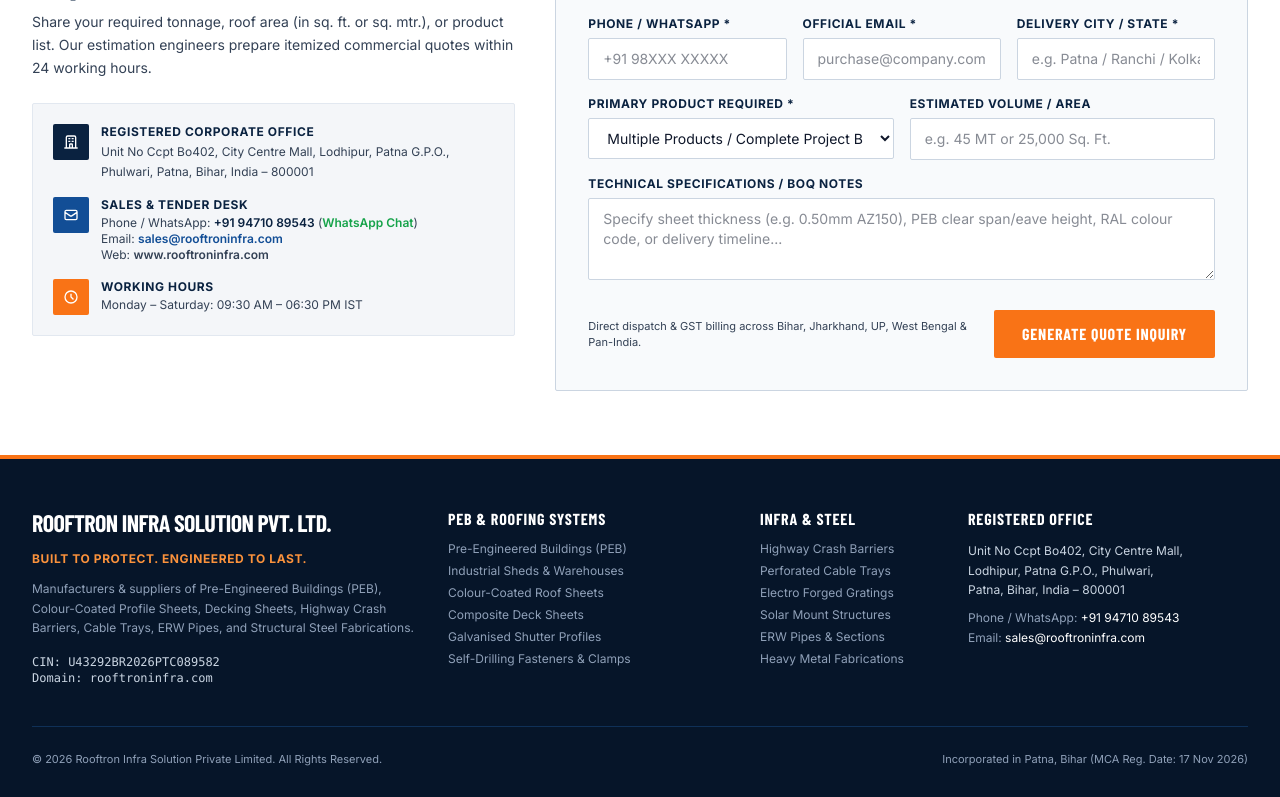
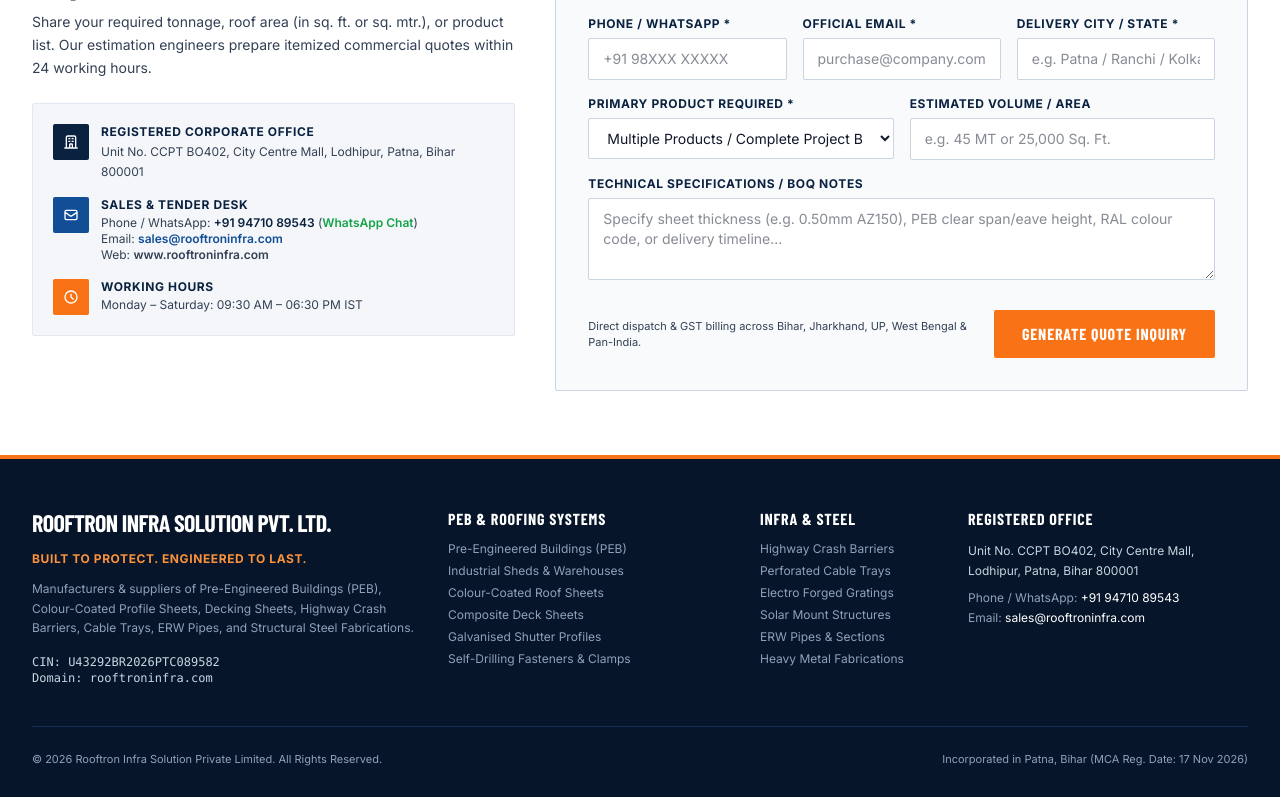
Before and after one commit to nngandhi96/RooftronInfra, a Next.js app: page / in a window 1280 px wide. Shown: the part 3801-4598 px from the top of the page. Built offline with nearby package versions, Linux system fonts and the light colour scheme; a web font is replaced by a local one.

Commit message:
chore: update registered corporate office address format

```diff
--- a/src/app/layout.tsx
+++ b/src/app/layout.tsx
@@ -73,7 +73,7 @@ const organizationJsonLd = {
   telephone: "+91-9471089543",
   address: {
     "@type": "PostalAddress",
-    streetAddress: "Unit No Ccpt Bo402, City Centre Mall, Lodhipur",
+    streetAddress: "Unit No. CCPT BO402, City Centre Mall, Lodhipur",
     addressLocality: "Patna",
     addressRegion: "Bihar",
     postalCode: "800001",
--- a/src/components/Footer.tsx
+++ b/src/components/Footer.tsx
@@ -82,11 +82,9 @@ export function Footer({ onSelectProduct }: FooterProps) {
               Registered Office
             </h4>
             <p className="text-xs text-slate-300 leading-relaxed">
-              Unit No Ccpt Bo402, City Centre Mall,
+              Unit No. CCPT BO402, City Centre Mall,
               <br />
-              Lodhipur, Patna G.P.O., Phulwari,
-              <br />
-              Patna, Bihar, India – 800001
+              Lodhipur, Patna, Bihar 800001
             </p>
             <p className="text-xs text-slate-400 space-y-1">
               <span className="block">
--- a/src/data/company.ts
+++ b/src/data/company.ts
@@ -15,7 +15,7 @@ export const COMPANY_INFO = {
     "https://wa.me/919471089543?text=Hello%20Rooftron%20Infra%2C%20I%20would%20like%20to%20request%20a%20BOQ%20quote.",
   shortAddress: "Regd. Office: City Centre Mall, Lodhipur, Patna, Bihar – 800001",
   fullAddress:
-    "Unit No Ccpt Bo402, City Centre Mall, Lodhipur, Patna G.P.O., Phulwari, Patna, Bihar, India – 800001",
+    "Unit No. CCPT BO402, City Centre Mall, Lodhipur, Patna, Bihar 800001",
   workingHours: "Monday – Saturday: 09:30 AM – 06:30 PM IST",
 } as const;
 
```
